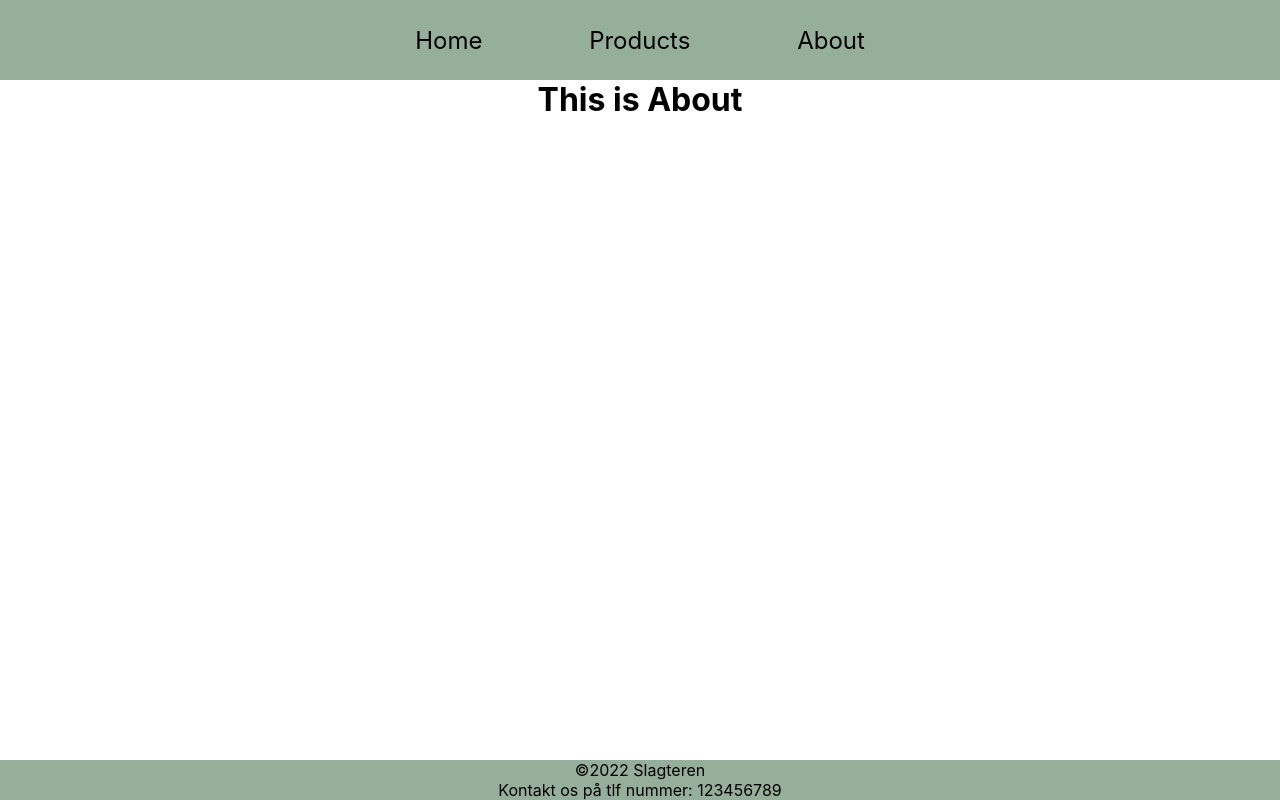
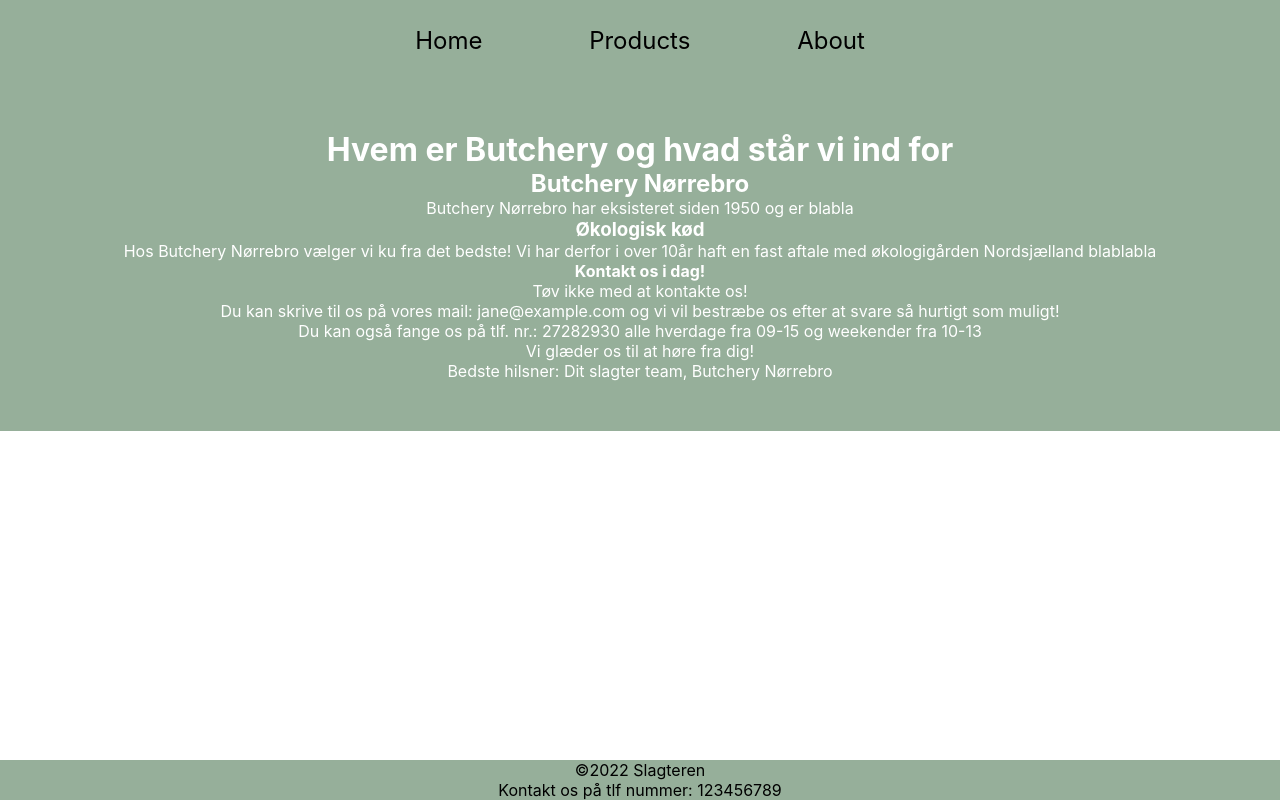
Before and after one commit to Thecoder0012/Butchery, a React (Create React App) app: page /about in a window 1280 px wide. Built offline with nearby package versions, Linux system fonts and the light colour scheme.

Commit message:
About us

```diff
--- a/src/components/About.js
+++ b/src/components/About.js
@@ -1,10 +1,40 @@
+import React from "react"
+import "../css/About.css";
+import image from "../images/mark.jpg"
+
+
 
 export const About = () => {
+
     return (
         <div>
-            <h1>
-                This is About
-            </h1>
-        </div>
-    )
+            <div className="about-section">
+  <h1>Hvem er Butchery og hvad står vi ind for</h1>
+
+
+    <h2>Butchery Nørrebro</h2>
+    <p>Butchery Nørrebro har eksisteret siden 1950 og er blabla</p>
+
+
+    <h3>Økologisk kød</h3>
+    <p>Hos Butchery Nørrebro vælger vi ku fra det bedste! Vi har derfor i over 10år haft en fast aftale
+       med økologigården Nordsjælland blablabla</p>
+
+       <h4>Kontakt os i dag!</h4>
+       <p>Tøv ikke med at kontakte os!</p>
+       <p>Du kan skrive til os på vores mail: jane@example.com og vi vil bestræbe os efter at svare så hurtigt som muligt!</p>
+
+            <p>Du kan også fange os på tlf. nr.: 27282930 alle hverdage fra 09-15 og weekender fra 10-13</p>
+            <p>Vi glæder os til at høre fra dig!</p>
+            <p>Bedste hilsner: Dit slagter team, Butchery Nørrebro</p>
+
+  </div>
+
+                </div>
+
+
+
+
+    );
 }
+export default About;
--- /dev/null
+++ b/src/css/About.css
@@ -0,0 +1,6 @@
+.about-section {
+    padding: 50px;
+    text-align: center;
+    background-color: rgba(139, 167, 144, 0.9);
+    color: white;
+  }
```
Also changed, not shown: src/images/mark.jpg (added).
